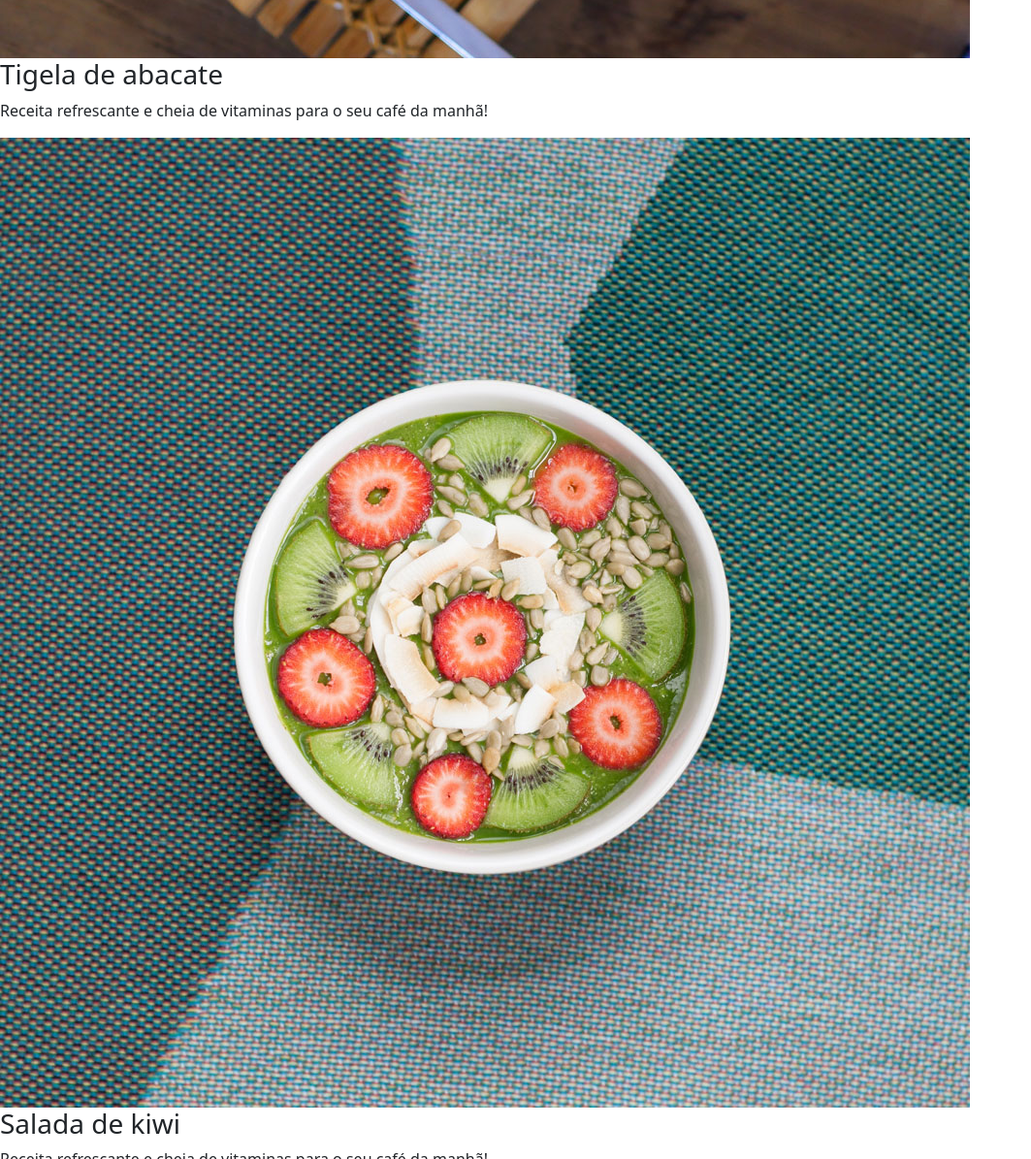
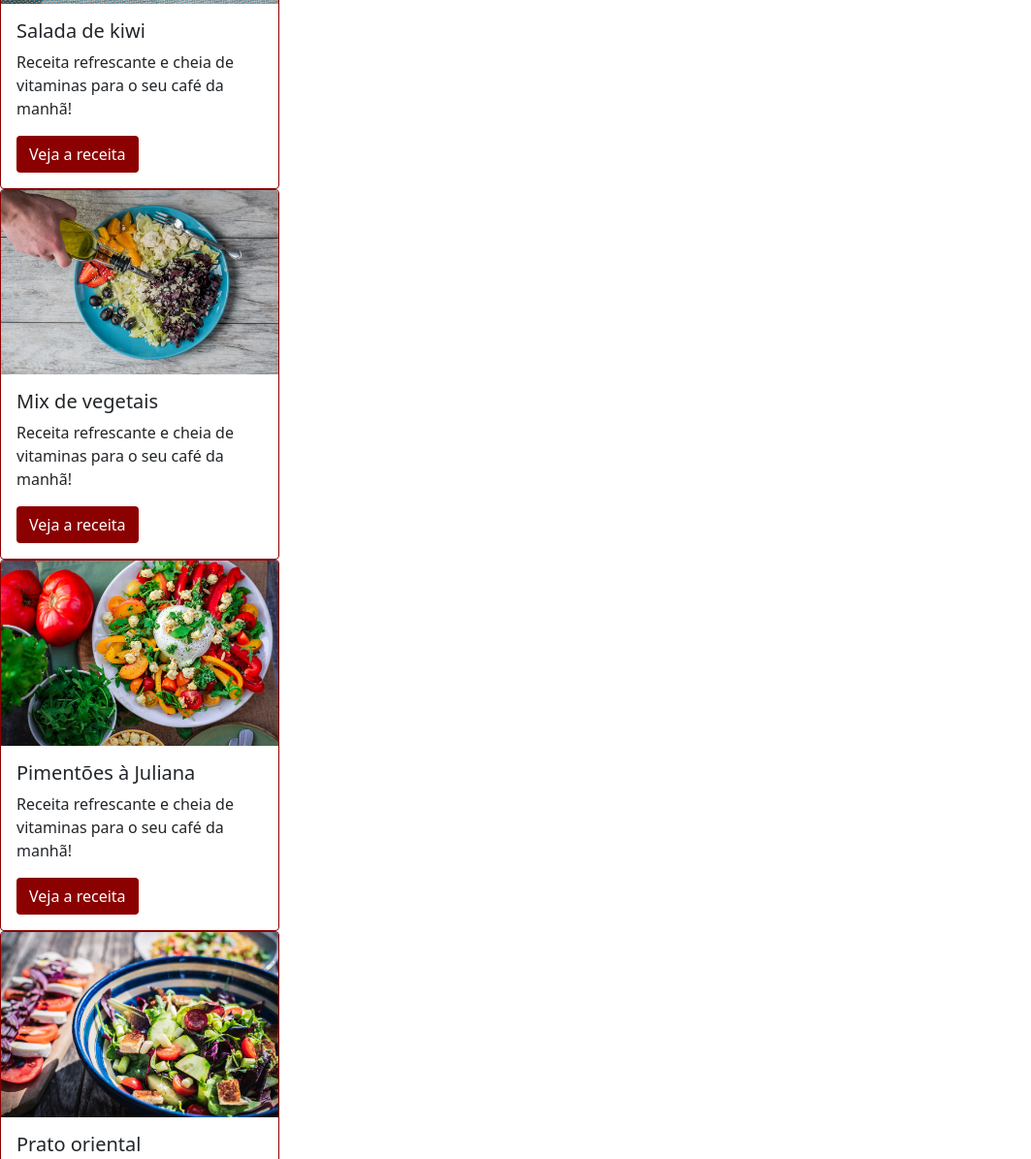
Before and after one commit to leonardodebritto/project-fruta-fruto, a plain HTML site: page index.html in a window 1280 px wide. Shown: the part 1338-2533 px from the top of the page at 97% size, without its empty margins (0-1063 px from the left). Drawn offline with nearby package versions, Linux system fonts and the light colour scheme.

Commit message:
Starting the creation of the recipe card

```diff
--- a/index.html
+++ b/index.html
@@ -19,6 +19,7 @@
 
   <title>fruto & fruta</title>
 
+  <!--Beginning of top navbar session-->
   <header>
     <nav class="navbar navbar-expand-lg navbar-light bg-light">
       <div class="container-fluid">
@@ -45,8 +46,10 @@
       </div>
     </nav>
   </header>
+  <!--Ending of top navbar session-->
 
-  <div id="carouselExampleCaptions" class="carousel slide" data-bs-ride="carousel" data-bs-interval="3000">
+  <main>
+    <section id="carouselExampleCaptions" class="carousel slide" data-bs-ride="carousel" data-bs-interval="3000">
       <div class="carousel-indicators">
         <button type="button" data-bs-target="#carouselExampleCaptions" data-bs-slide-to="0" class="active" aria-current="true" aria-label="Slide 1"></button>
         <button type="button" data-bs-target="#carouselExampleCaptions" data-bs-slide-to="1" aria-label="Slide 2"></button>
@@ -73,37 +76,67 @@
         <span class="carousel-control-next-icon" aria-hidden="true"></span>
         <span class="visually-hidden">Next</span>
       </button>
-  </div>
+    </section>
 
-
-
+    <!--Beginning of title session-->
+    <section>
       <h1 class="text-center fonte-titulo cor-especial pt-5">Receitas para economizar e ganhar saúde</h1>
       <p class="text-center text-secondary pb-5">Nossas receitas ajudam você a aproveitar melhor os alimentos, economizar, ganhar tempo e praticidade</p>
+    </section>
+    <!--Ending of title session-->
 
-  <img src="src/img/receita-abacate.jpg" alt="tigela com salada de abacate, vista superior">
-  <h3>Tigela de abacate</h3>
-  <p>Receita refrescante e cheia de vitaminas para o seu café da manhã!</p>
-
-  <img src="src/img/receita-kiwi.jpg" alt="tigela de mingau com kiwi, vista superior">
-  <h3>Salada de kiwi</h3>
-  <p>Receita refrescante e cheia de vitaminas para o seu café da manhã!</p>
-
-  <img src="src/img/receita-mix.jpg" alt="prato com mix de vegetais e mão de pessoa adicionando azeite, vista superior">
-  <h3>Mix de vegetais</h3>
-  <p>Receita refrescante e cheia de vitaminas para o seu café da manhã!</p>
-
-  <img src="src/img/receita-pimentoes.jpg" alt="prato de salada de pimentões com alguns ingredientes ao lado, vista superior">
-  <h3>Pimentões à Juliana</h3>
-  <p>Receita refrescante e cheia de vitaminas para o seu café da manhã!</p>
-
-  <img src="src/img/receita-oriental.jpg" alt="tigela com salada de vegetais estilo oriental, vista de cima">
-  <h3>Prato oriental</h3>
-  <p>Receita refrescante e cheia de vitaminas para o seu café da manhã!</p>
-
-  <img src="src/img/receita-beterrabas.jpg" alt="tigela com beterrabas e dentes de alho assados em primeiro plano, com ingredientes ao fundo">
-  <h3>Beterrabas assadas</h3>
-  <p>Receita refrescante e cheia de vitaminas para o seu café da manhã!
-  </p>
+    <!--Beginning of recipe cards session-->
+    <section>
+      <article class="card borda-cor-especial" style="width: 18rem;">
+        <img src="src/img/receita-abacate.jpg" class="card-img-top" alt="tigela com salada de abacate">
+        <div class="card-body">
+          <h5 class="card-title">Tigela de abacate</h5>
+          <p class="card-text">Receita refrescante e cheia de vitaminas para o seu café da manhã!</p>
+          <a href="#" class="btn botao-cor-especial">Veja a receita</a>
+        </div>
+      </article>
+      <article class="card borda-cor-especial" style="width: 18rem;">
+        <img src="src/img/receita-kiwi.jpg" class="card-img-top" alt="tigela de mingau com kiwi">
+        <div class="card-body">
+          <h5 class="card-title">Salada de kiwi</h5>
+          <p class="card-text">Receita refrescante e cheia de vitaminas para o seu café da manhã!</p>
+          <a href="#" class="btn botao-cor-especial">Veja a receita</a>
+        </div>
+      </article>
+      <article class="card borda-cor-especial" style="width: 18rem;">
+        <img src="src/img/receita-mix.jpg" class="card-img-top" alt="prato com mix de vegetais">
+        <div class="card-body">
+          <h5 class="card-title">Mix de vegetais</h5>
+          <p class="card-text">Receita refrescante e cheia de vitaminas para o seu café da manhã!</p>
+          <a href="#" class="btn botao-cor-especial">Veja a receita</a>
+        </div>
+      </article>
+      <article class="card borda-cor-especial" style="width: 18rem;">
+        <img src="src/img/receita-pimentoes.jpg" class="card-img-top" alt="prato de salada de pimentões">
+        <div class="card-body">
+          <h5 class="card-title">Pimentões à Juliana</h5>
+          <p class="card-text">Receita refrescante e cheia de vitaminas para o seu café da manhã!</p>
+          <a href="#" class="btn botao-cor-especial">Veja a receita</a>
+        </div>
+      </article>
+      <article class="card borda-cor-especial" style="width: 18rem;">
+        <img src="src/img/receita-oriental.jpg" class="card-img-top" alt="tigela com salada de vegetais estilo oriental">
+        <div class="card-body">
+          <h5 class="card-title">Prato oriental</h5>
+          <p class="card-text">Receita refrescante e cheia de vitaminas para o seu café da manhã!</p>
+          <a href="#" class="btn botao-cor-especial">Veja a receita</a>
+        </div>
+      </article>
+      <article class="card borda-cor-especial" style="width: 18rem;">
+        <img src="src/img/receita-beterrabas.jpg" class="card-img-top" alt="tigela com beterrabas e dentes de alho assados">
+        <div class="card-body">
+          <h5 class="card-title">Beterrabas assadas</h5>
+          <p class="card-text">Receita refrescante e cheia de vitaminas para o seu café da manhã!</p>
+          <a href="#" class="btn botao-cor-especial">Veja a receita</a>
+        </div>
+      </article>
+    </section>
+  </main>
 
   <p>contato:<a href="mailto:email@frutafruto.com.br">email@frutafruto.com.br</a></p>
 
--- a/src/style.css
+++ b/src/style.css
@@ -16,3 +16,11 @@
 .cor-especial {
     color:darkred;
 }
+
+.botao-cor-especial {
+    background-color: darkred;
+    color: white;
+}
+.borda-cor-especial {
+    border-color:darkred;
+}
```
Lines whose indentation alone changed are shown as unchanged.
